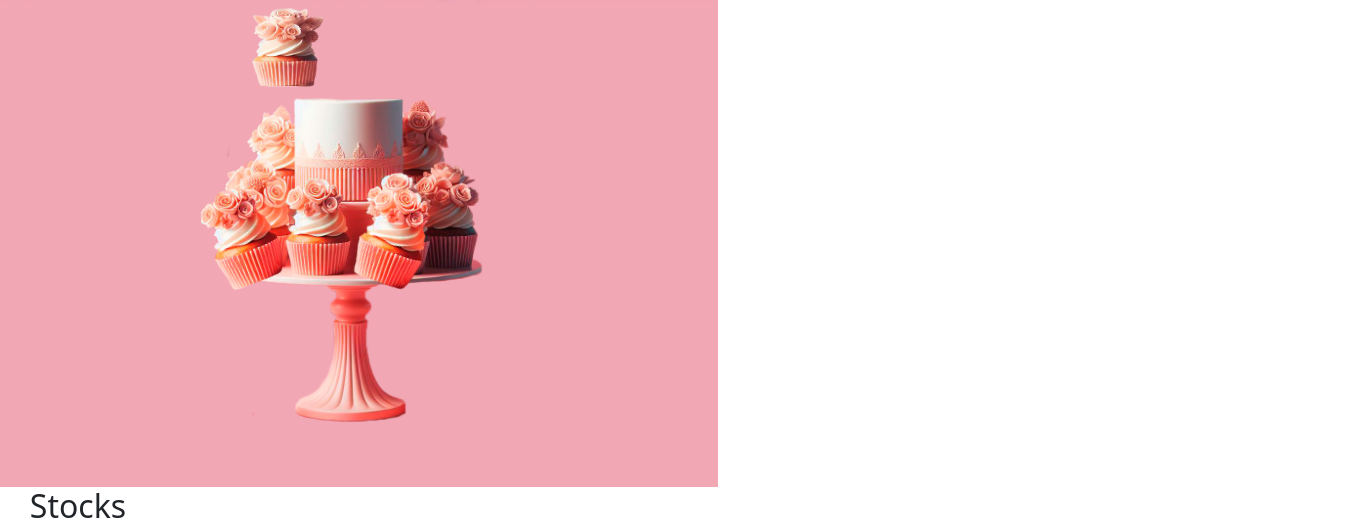
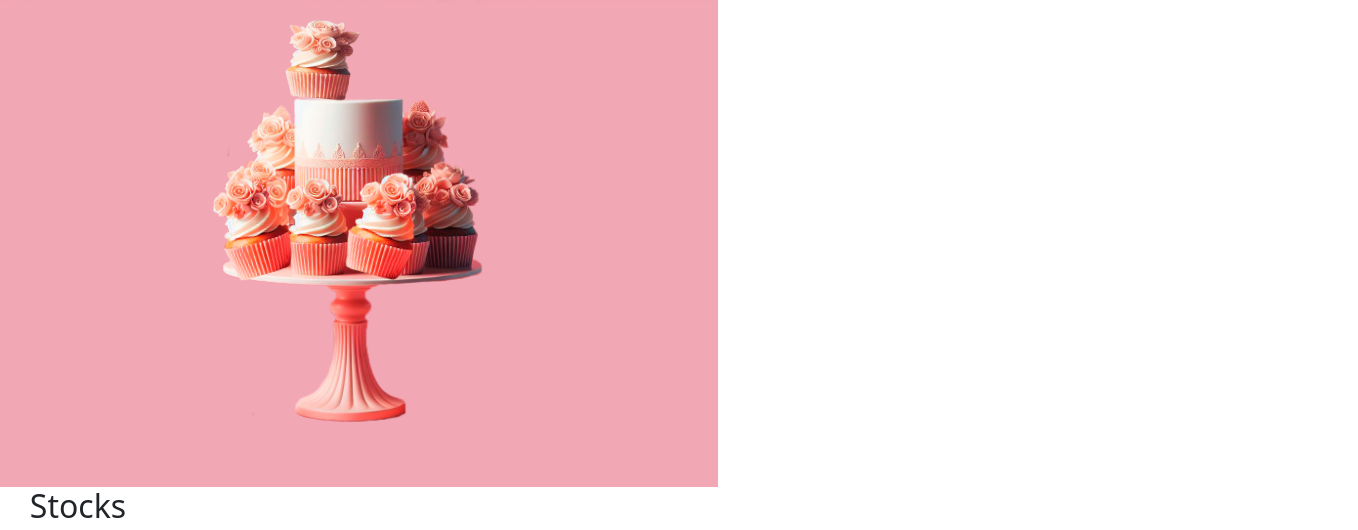
Before and after one commit to Reinaldito04/CupcakeLandingPage, an Astro site: page / in a window 1280 px wide. Shown: the part 63-593 px from the top of the page, 1358 px wide, since content can reach past the window. Built offline with nearby package versions, Linux system fonts and the light colour scheme; Astro itself is replaced by a stand-in of ours.

Commit message:
solucionar errores

```diff
--- a/src/components/Header.astro
+++ b/src/components/Header.astro
@@ -39,6 +39,11 @@
     position: absolute;
     margin-top: 7%;
     margin-left: 75%;
+
+    width: 200px;
+  }
+  .contenedor-cupcake{
+    width: 200px;
   }
   .contenedor-cupcake1 {
     position: absolute; /* Posición absoluta para colocarla encima de .col-lg-6 */
@@ -146,6 +151,7 @@
   section {
     background-color: #f2a7b5;
     height: auto;
+    overflow-x: hidden;
   }
 
 
--- a/src/layouts/Layout.astro
+++ b/src/layouts/Layout.astro
@@ -23,4 +23,12 @@
 	<body>
 		<slot />
 	</body>
+
+
+
 </html>
+<style>
+	body{
+		overflow-x: hidden;
+	}
+</style>
--- a/src/pages/index.astro
+++ b/src/pages/index.astro
@@ -13,20 +13,22 @@
 ---
 
 <Layout title="Welcome to Astro.">
+	<div class="content-wrapper">
 	<Navbar/>
 	<Header/>
+
         <Home/>
         <About/>
-	<Scroll client:only/>
         <Products/>
         <Dulces/>
         <Information/>
         <Galletas/>
+    </div>
 	<Footer/>
 </Layout>
 
 <style is:global>
-	body{
-		overflow-x: hidden !important;
+	.content-wrapper {
+        overflow-x: hidden;
     }
 </style>
```
Lines whose indentation alone changed are shown as unchanged.
